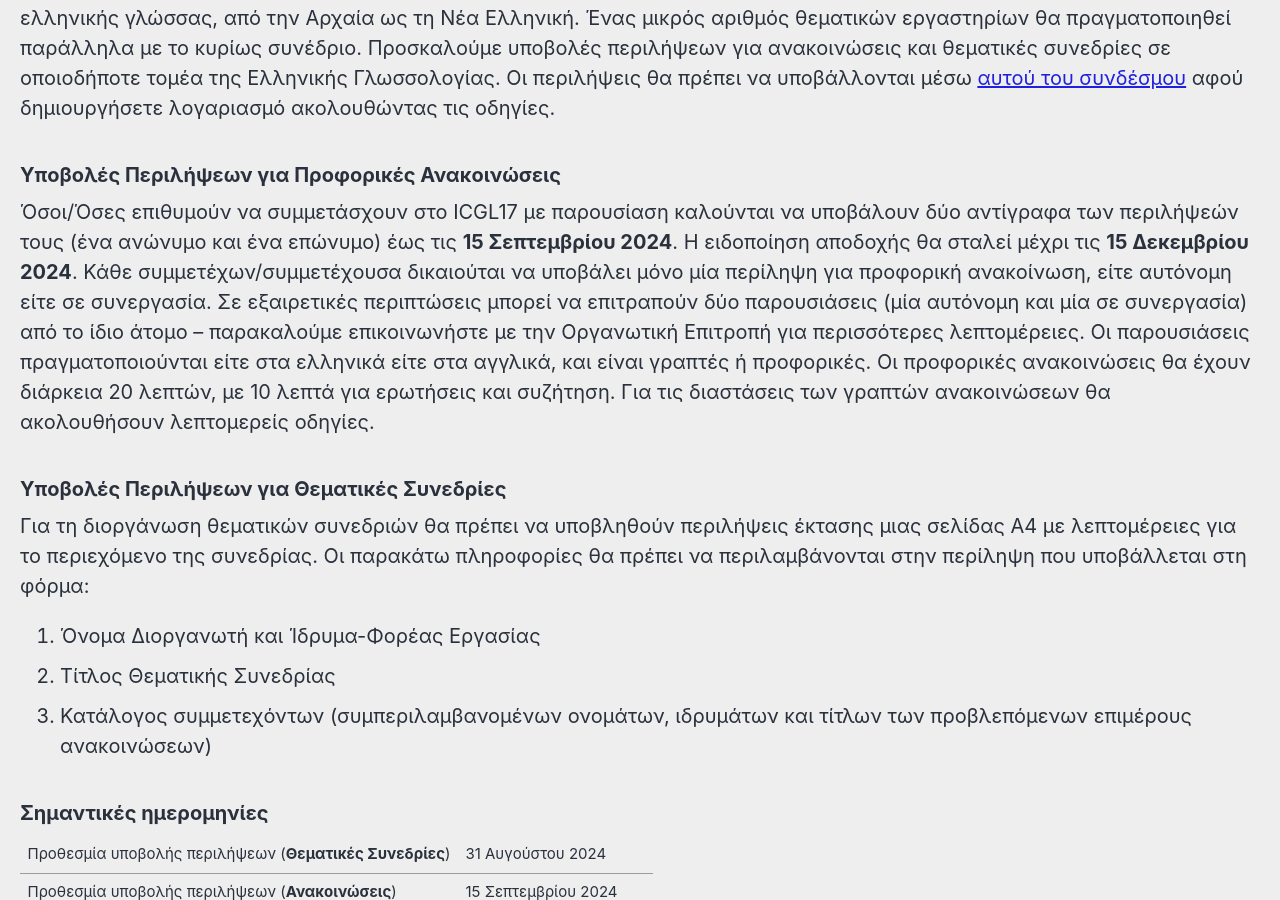
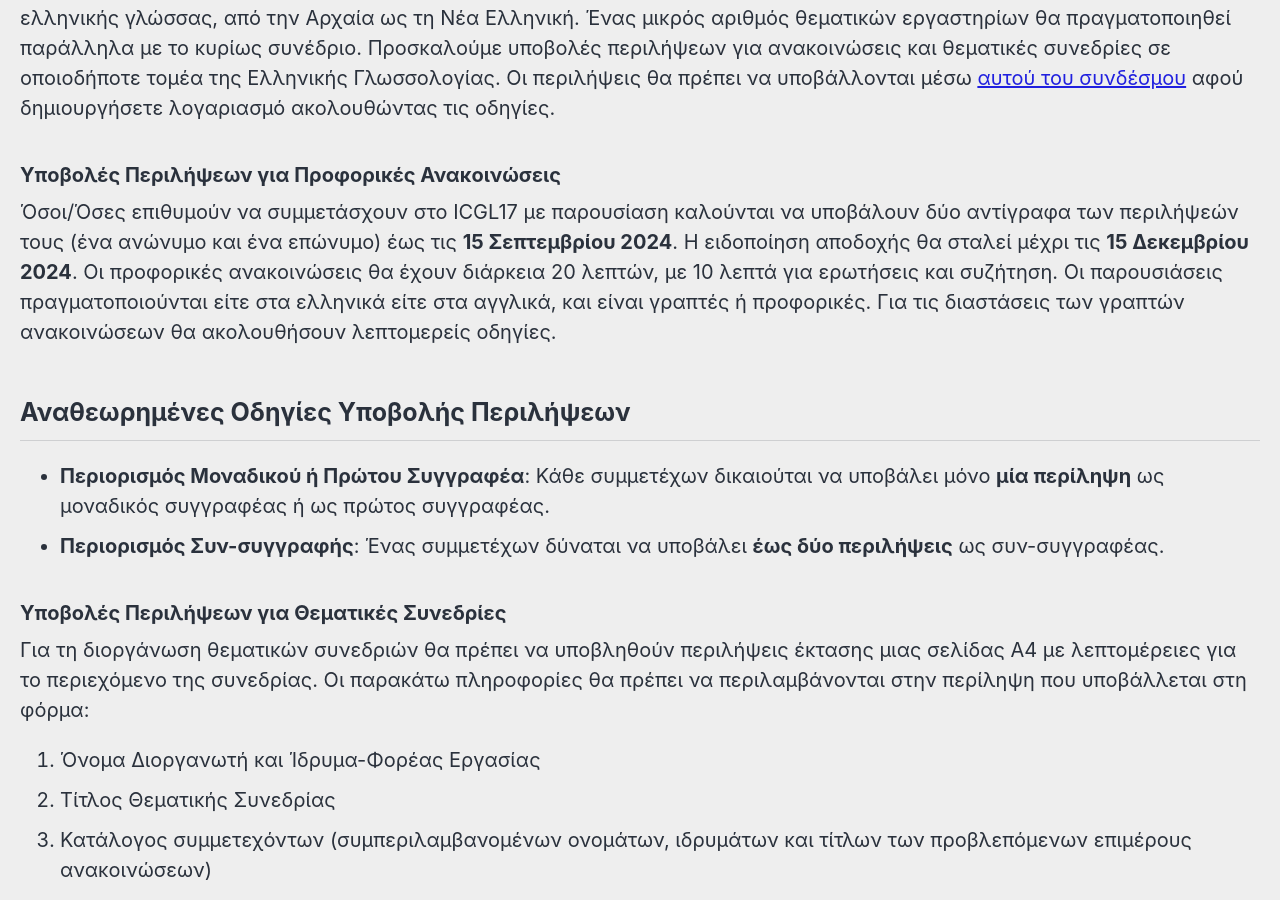
Before and after one commit to roryleung/ICGL17, a Jekyll site: the page built from _pages/gr_cfp.md, in a window 1280 px wide and 900 px high, scrolled down 660 px. Built offline with Jekyll 4.4.1, drawn with Linux system fonts in a browser that asks for light colours; cached includes are drawn as plain includes; nearby versions of some CDN libraries.

Commit message:
Update gr_cfp.md

```diff
--- a/_pages/gr_cfp.md
+++ b/_pages/gr_cfp.md
@@ -16,7 +16,13 @@ excerpt: "23-26 Σεπτεμβρίου 2025<br>Πανεπιστήμιο του C
 
 ### Υποβολές Περιλήψεων για Προφορικές Ανακοινώσεις
 
-Όσοι/Όσες επιθυμούν να συμμετάσχουν στο ICGL17 με παρουσίαση καλούνται να υποβάλουν δύο αντίγραφα των περιλήψεών τους (ένα ανώνυμο και ένα επώνυμο) έως τις **15 Σεπτεμβρίου 2024**. Η ειδοποίηση αποδοχής θα σταλεί μέχρι τις **15 Δεκεμβρίου 2024**. Κάθε συμμετέχων/συμμετέχουσα δικαιούται να υποβάλει μόνο μία περίληψη για προφορική ανακοίνωση, είτε αυτόνομη είτε σε συνεργασία. Σε εξαιρετικές περιπτώσεις μπορεί να επιτραπούν δύο παρουσιάσεις (μία αυτόνομη και μία σε συνεργασία) από το ίδιο άτομο – παρακαλούμε επικοινωνήστε με την Οργανωτική Επιτροπή για περισσότερες λεπτομέρειες. Οι παρουσιάσεις πραγματοποιούνται είτε στα ελληνικά είτε στα αγγλικά, και είναι γραπτές ή προφορικές. Οι προφορικές ανακοινώσεις θα έχουν διάρκεια 20 λεπτών, με 10 λεπτά για ερωτήσεις και συζήτηση. Για τις διαστάσεις των γραπτών ανακοινώσεων θα ακολουθήσουν λεπτομερείς οδηγίες.
+Όσοι/Όσες επιθυμούν να συμμετάσχουν στο ICGL17 με παρουσίαση καλούνται να υποβάλουν δύο αντίγραφα των περιλήψεών τους (ένα ανώνυμο και ένα επώνυμο) έως τις **15 Σεπτεμβρίου 2024**. Η ειδοποίηση αποδοχής θα σταλεί μέχρι τις **15 Δεκεμβρίου 2024**. Οι προφορικές ανακοινώσεις θα έχουν διάρκεια 20 λεπτών, με 10 λεπτά για ερωτήσεις και συζήτηση. Οι παρουσιάσεις πραγματοποιούνται είτε στα ελληνικά είτε στα αγγλικά, και είναι γραπτές ή προφορικές. Για τις διαστάσεις των γραπτών ανακοινώσεων θα ακολουθήσουν λεπτομερείς οδηγίες.
+
+## Αναθεωρημένες  Οδηγίες Υποβολής Περιλήψεων
+
+- **Περιορισμός Μοναδικού ή Πρώτου Συγγραφέα**: Κάθε συμμετέχων δικαιούται να υποβάλει μόνο **μία περίληψη** ως μοναδικός συγγραφέας ή ως πρώτος συγγραφέας.
+- **Περιορισμός Συν-συγγραφής**:  Ένας συμμετέχων δύναται να υποβάλει **έως δύο περιλήψεις** ως συν-συγγραφέας.
+
 
 ### Υποβολές Περιλήψεων για Θεματικές Συνεδρίες
 
```
